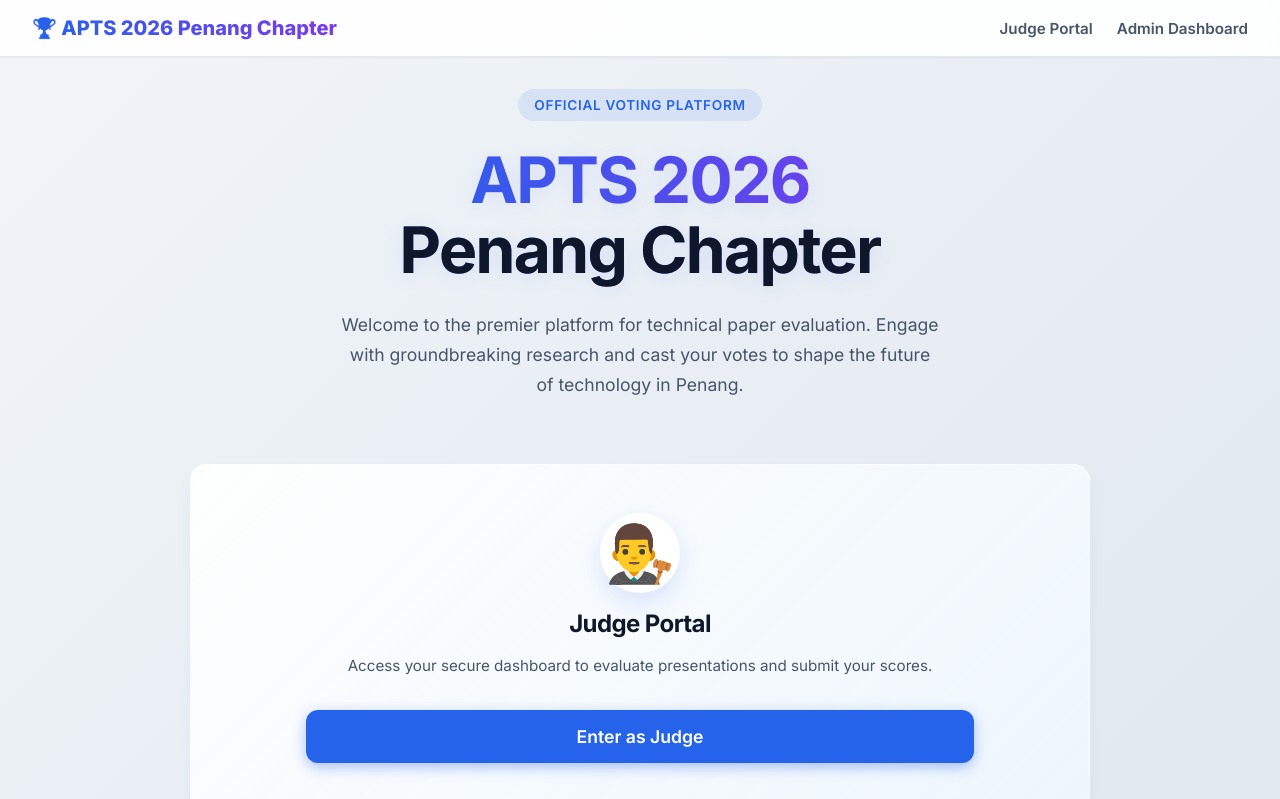
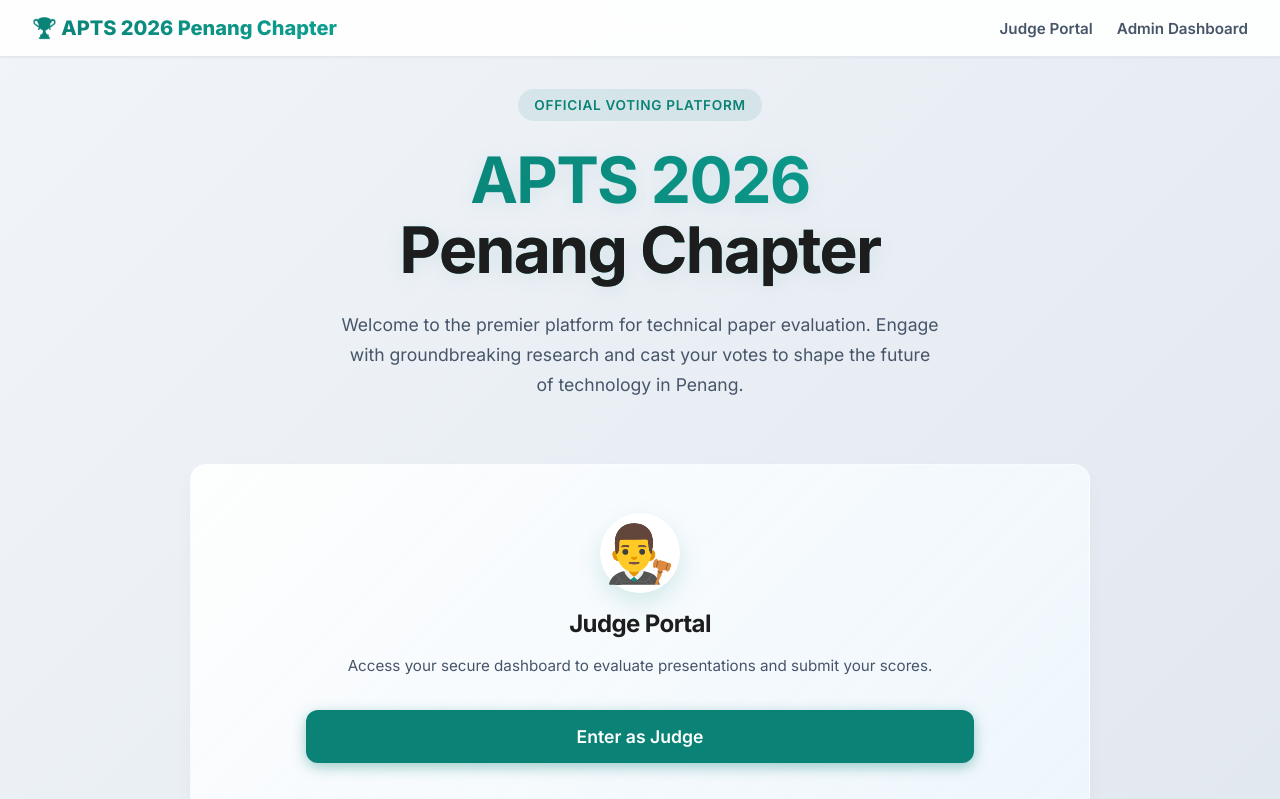
Before and after one commit to tansle85-source/vote, a Next.js app: page / in a window 1280 px wide. Shown: the top 799 px of the page. Built offline with nearby package versions, Linux system fonts and the light colour scheme.

Commit message:
Update app theme to ocean-500 brand colors

```diff
--- a/src/app/globals.css
+++ b/src/app/globals.css
@@ -6,15 +6,15 @@
   --panel-shadow: 0 10px 25px -5px rgba(0, 0, 0, 0.05), 0 8px 10px -6px rgba(0, 0, 0, 0.01);
   --panel-shadow-hover: 0 20px 25px -5px rgba(0, 0, 0, 0.1), 0 8px 10px -6px rgba(0, 0, 0, 0.05);
 
-  --accent-color: #2563eb;
-  --accent-hover: #1d4ed8;
-  --text-primary: #0f172a;
+  --accent-color: #0A8276;
+  --accent-hover: #076B60;
+  --text-primary: #1D1D1D;
   --text-secondary: #475569;
   --success-color: #059669;
 
   --input-bg: #ffffff;
   --input-border: #cbd5e1;
-  --input-focus: #3b82f6;
+  --input-focus: #0A8276;
 
   --font-family: 'Inter', -apple-system, BlinkMacSystemFont, 'Segoe UI', Roboto, Helvetica, Arial, sans-serif;
 }
@@ -63,7 +63,7 @@ h1, h2, h3, h4, h5, h6 {
 
 h1 {
   font-size: 2.5rem;
-  background: linear-gradient(to right, #2563eb, #7c3aed);
+  background: linear-gradient(to right, #0A8276, #0E9F90);
   -webkit-background-clip: text;
   -webkit-text-fill-color: transparent;
 }
@@ -92,13 +92,13 @@ p {
   text-decoration: none;
   background: var(--accent-color);
   color: white;
-  box-shadow: 0 4px 14px 0 rgba(37, 99, 235, 0.39);
+  box-shadow: 0 4px 14px 0 rgba(10, 130, 118, 0.39);
 }
 
 .btn:hover {
   background: var(--accent-hover);
   transform: translateY(-1px);
-  box-shadow: 0 6px 20px rgba(37, 99, 235, 0.4);
+  box-shadow: 0 6px 20px rgba(10, 130, 118, 0.4);
 }
 
 .btn:disabled {
@@ -135,7 +135,7 @@ input, select, textarea {
 input:focus, select:focus, textarea:focus {
   outline: none;
   border-color: var(--input-focus);
-  box-shadow: 0 0 0 3px rgba(59, 130, 246, 0.15);
+  box-shadow: 0 0 0 3px rgba(10, 130, 118, 0.15);
 }
 
 input::placeholder, textarea::placeholder {
@@ -248,7 +248,7 @@ td {
   font-size: 1.25rem;
   text-decoration: none;
   color: var(--text-primary);
-  background: linear-gradient(to right, #2563eb, #7c3aed);
+  background: linear-gradient(to right, #0A8276, #0E9F90);
   -webkit-background-clip: text;
   -webkit-text-fill-color: transparent;
 }
@@ -296,7 +296,7 @@ input[type=range]::-webkit-slider-thumb {
   cursor: pointer;
   -webkit-appearance: none;
   margin-top: -7px;
-  box-shadow: 0 2px 6px rgba(37, 99, 235, 0.4);
+  box-shadow: 0 2px 6px rgba(10, 130, 118, 0.4);
   border: 2px solid white;
   transition: transform 0.1s;
 }
--- a/src/app/page.js
+++ b/src/app/page.js
@@ -9,10 +9,10 @@ export default function Home() {
 
       {/* Hero Section */}
       <div className="text-center mt-12 mb-4" style={{ maxWidth: '800px' }}>
-        <div style={{ display: 'inline-block', padding: '0.5rem 1rem', background: 'rgba(37, 99, 235, 0.1)', color: 'var(--accent-color)', borderRadius: '9999px', fontWeight: '600', marginBottom: '1.5rem', letterSpacing: '0.05em', textTransform: 'uppercase', fontSize: '0.85rem' }}>
+        <div style={{ display: 'inline-block', padding: '0.5rem 1rem', background: 'rgba(10, 130, 118, 0.1)', color: 'var(--accent-color)', borderRadius: '9999px', fontWeight: '600', marginBottom: '1.5rem', letterSpacing: '0.05em', textTransform: 'uppercase', fontSize: '0.85rem' }}>
           Official Voting Platform
         </div>
-        <h1 style={{ fontSize: 'clamp(2.5rem, 5vw, 4rem)', lineHeight: '1.1', marginBottom: '1.5rem', textShadow: '0 4px 20px rgba(37,99,235,0.1)' }}>
+        <h1 style={{ fontSize: 'clamp(2.5rem, 5vw, 4rem)', lineHeight: '1.1', marginBottom: '1.5rem', textShadow: '0 4px 20px rgba(10, 130, 118, 0.1)' }}>
           APTS 2026<br/>
           <span style={{ color: 'var(--text-primary)', WebkitTextFillColor: 'var(--text-primary)' }}>Penang Chapter</span>
         </h1>
@@ -24,7 +24,7 @@ export default function Home() {
       {/* Action Buttons / Portals - Moved to top */}
       <div className="grid grid-cols-1 md:grid-cols-2" style={{ gap: '2rem', width: '100%', maxWidth: '900px' }}>
         <div className="glass-panel text-center" style={{ display: 'flex', flexDirection: 'column', alignItems: 'center', justifyContent: 'center', padding: '3rem 2rem', background: 'linear-gradient(135deg, rgba(255,255,255,0.9), rgba(240,249,255,0.8))' }}>
-          <div style={{ fontSize: '3.5rem', marginBottom: '1rem', background: '#fff', width: '80px', height: '80px', display: 'flex', alignItems: 'center', justifyContent: 'center', borderRadius: '50%', boxShadow: '0 10px 25px rgba(37,99,235,0.15)' }}>👨‍⚖️</div>
+          <div style={{ fontSize: '3.5rem', marginBottom: '1rem', background: '#fff', width: '80px', height: '80px', display: 'flex', alignItems: 'center', justifyContent: 'center', borderRadius: '50%', boxShadow: '0 10px 25px rgba(10, 130, 118, 0.15)' }}>👨‍⚖️</div>
           <h2 style={{ fontSize: '1.5rem', marginBottom: '1rem' }}>Judge Portal</h2>
           <p style={{ marginBottom: '2rem', fontSize: '0.95rem' }}>Access your secure dashboard to evaluate presentations and submit your scores.</p>
           <Link href="/judge" className="btn" style={{ padding: '1rem 2rem', fontSize: '1.1rem', borderRadius: '12px', width: '80%' }}>Enter as Judge</Link>
```
